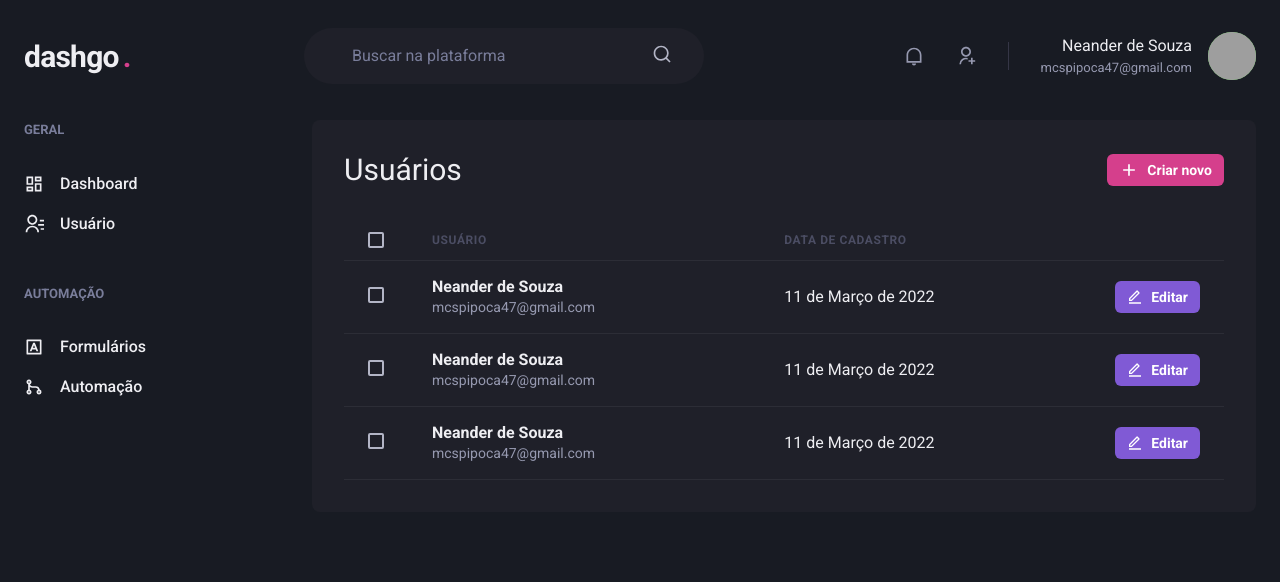
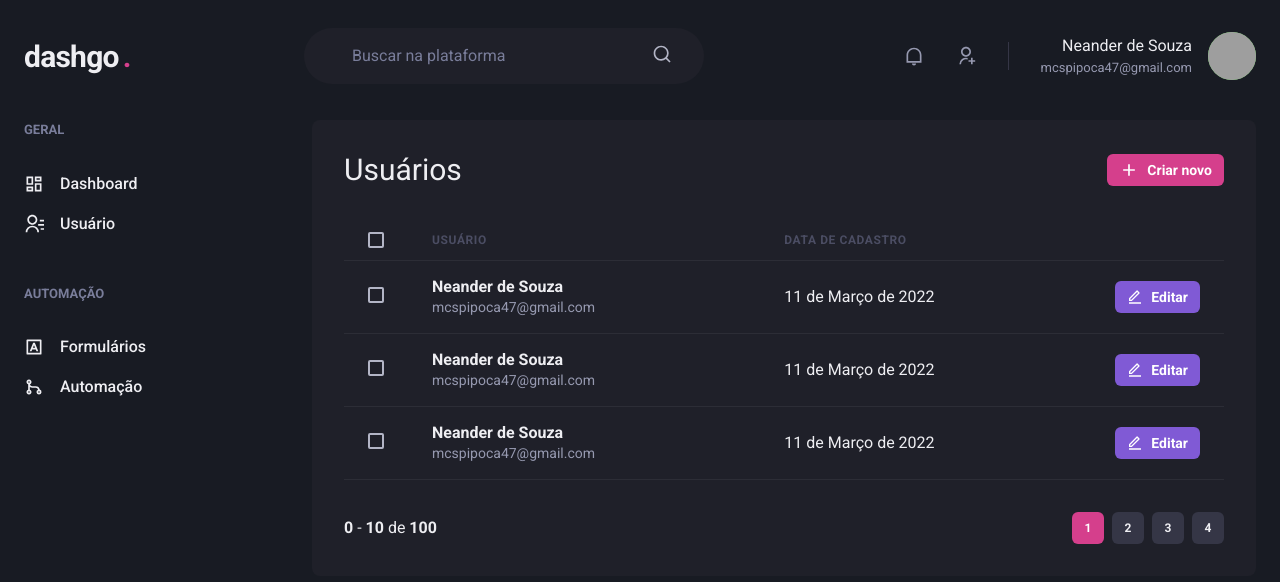
Before and after one commit to neanderdev/dashgo-nextjs, a Next.js app: page /users in a window 1280 px wide. Shown: the top 582 px of the page. Built offline with nearby package versions, Linux system fonts and the light colour scheme; grey boxes are pictures that could not be loaded.

Commit message:
Creating paging component

```diff
--- /dev/null
+++ b/src/components/Pagination/index.tsx
@@ -0,0 +1,69 @@
+import { Box, Button, Stack } from '@chakra-ui/react';
+
+export function Pagination() {
+    return (
+        <Stack
+            direction='row'
+            spacing='6'
+            mt='8'
+            justify='space-between'
+            align='center'
+        >
+            <Box>
+                <strong>0</strong> - <strong>10</strong> de <strong>100</strong>
+            </Box>
+
+            <Stack direction='row' spacing='2'>
+                <Button
+                    size='sm'
+                    fontSize='xs'
+                    width='4'
+                    colorScheme='pink'
+                    disabled
+                    _disabled={{
+                        bg: 'pink.500',
+                        cursor: 'default',
+                    }}
+                >
+                    1
+                </Button>
+
+                <Button
+                    size='sm'
+                    fontSize='xs'
+                    width='4'
+                    bg='gray.700'
+                    _hover={{
+                        bg: 'gray.500'
+                    }}
+                >
+                    2
+                </Button>
+
+                <Button
+                    size='sm'
+                    fontSize='xs'
+                    width='4'
+                    bg='gray.700'
+                    _hover={{
+                        bg: 'gray.500'
+                    }}
+                >
+                    3
+                </Button>
+
+                <Button
+                    size='sm'
+                    fontSize='xs'
+                    width='4'
+                    bg='gray.700'
+                    _hover={{
+                        bg: 'gray.500'
+                    }}
+                >
+                    4
+                </Button>
+            </Stack>
+        </Stack>
+    );
+}
--- a/src/pages/users/index.tsx
+++ b/src/pages/users/index.tsx
@@ -2,6 +2,7 @@
 import { RiAddLine, RiEditLine } from 'react-icons/ri';
 
 import { Header } from '../../components/Header';
+import { Pagination } from '../../components/Pagination';
 import { Sidebar } from '../../components/Sidebar';
 
 export default function UserList() {
@@ -120,6 +121,8 @@
                             </Tr>
                         </Tbody>
                     </Table>
+
+                    <Pagination />
                 </Box>
             </Flex>
         </Box>
```
